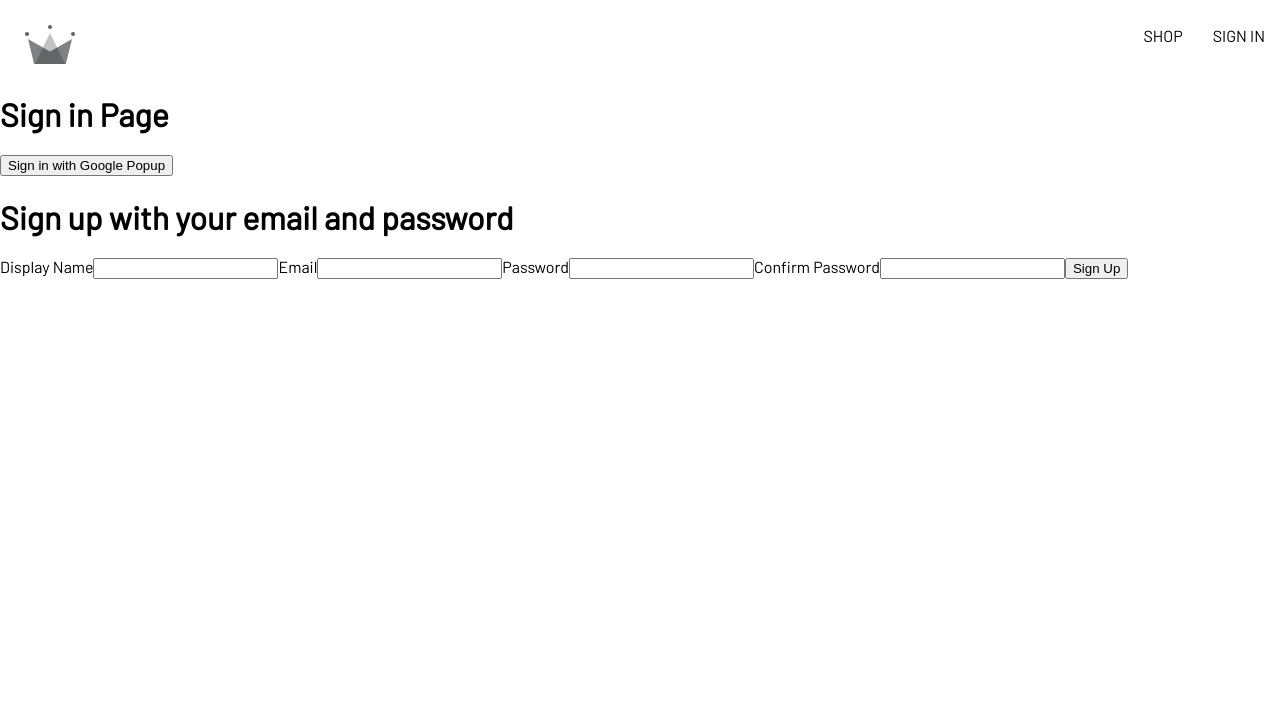
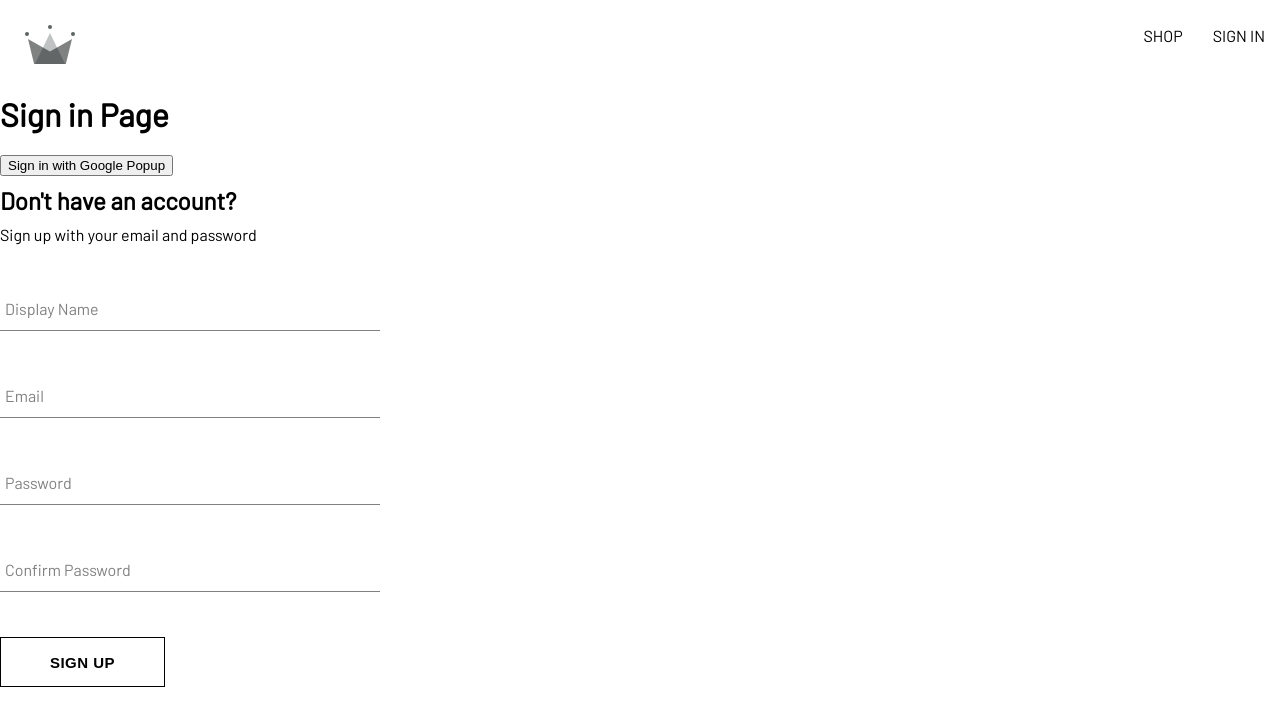
Before and after one commit to Ventuscoder/bb-wear-store, a React (Create React App) app: page /sign-in in a window 1280 px wide. Shown: the top 726 px of the page. Built offline with nearby package versions, Linux system fonts and the light colour scheme.

Commit message:
Create sign up form component and button component

```diff
--- /dev/null
+++ b/src/components/button/button.component.jsx
@@ -0,0 +1,17 @@
+import './button.styles.scss'
+
+const BUTTON_TYPE_CLASSES = {
+    google: 'google-sign-in',
+    inverted: 'inverted',
+
+}
+
+function Button({ children, buttonType, ...otherProps }) {
+    return (
+        <button className={`button-container ${BUTTON_TYPE_CLASSES[buttonType]}`} {...otherProps}>
+            {children}
+        </button>
+    )
+}
+
+export default Button
--- /dev/null
+++ b/src/components/button/button.styles.scss
@@ -0,0 +1,45 @@
+.button-container {
+  min-width: 165px;
+  width: auto;
+  height: 50px;
+  letter-spacing: 0.5px;
+  line-height: 50px;
+  padding: 0 35px 0 35px;
+  font-size: 15px;
+  background-color: black;
+  color: white;
+  text-transform: uppercase;
+  font-weight: bolder;
+  border: none;
+  cursor: pointer;
+  display: flex;
+  justify-content: center;
+
+  &:hover {
+    background-color: white;
+    color: black;
+    border: 1px solid black;
+  }
+
+  &.google-sign-in {
+    background-color: #4285f4;
+    color: white;
+
+    &:hover {
+      background-color: #357ae8;
+      border: none;
+    }
+  }
+
+  &.inverted {
+    background-color: white;
+    color: black;
+    border: 1px solid black;
+
+    &:hover {
+      background-color: black;
+      color: white;
+      border: none;
+    }
+  }
+}
--- /dev/null
+++ b/src/components/form-input/form-input.component.jsx
@@ -0,0 +1,12 @@
+import './form-input.styles.scss'
+
+function FormInput({ label, ...inputOptions }) {
+    return (
+        <div className="group">
+            <input className='form-input' {...inputOptions} />
+            <label className={`${inputOptions.value.length ? 'shrink': ''} form-input-label`}>{label}</label>
+        </div>
+    )
+}
+
+export default FormInput
--- /dev/null
+++ b/src/components/form-input/form-input.styles.scss
@@ -0,0 +1,54 @@
+$sub-color: grey;
+$main-color: black;
+
+@mixin shrinkLabel {
+  top: -14px;
+  font-size: 12px;
+  color: $main-color;
+}
+
+.group {
+  position: relative;
+  margin: 45px 0;
+
+  .form-input {
+    background: none;
+    background-color: white;
+    color: $sub-color;
+    font-size: 18px;
+    padding: 10px 10px 10px 5px;
+    display: block;
+    width: 100%;
+    border: none;
+    border-radius: 0;
+    border-bottom: 1px solid $sub-color;
+    margin: 25px 0;
+
+    &:focus {
+      outline: none;
+    }
+
+    &:focus ~ .form-input-label {
+      @include shrinkLabel();
+    }
+  }
+
+  input[type='password'] {
+    letter-spacing: 0.3em;
+  }
+
+  .form-input-label {
+    color: $sub-color;
+    font-size: 16px;
+    font-weight: normal;
+    position: absolute;
+    pointer-events: none;
+    left: 5px;
+    top: 10px;
+    transition: 300ms ease all;
+
+    &.shrink {
+      @include shrinkLabel();
+    }
+  }
+}
--- a/src/components/sign-up-form/sign-up-form.component.jsx
+++ b/src/components/sign-up-form/sign-up-form.component.jsx
@@ -1,5 +1,10 @@
 import { useState } from "react"
 import { createAuthUserWithEmailAndPassword, createUserDocumentFromAuth } from "../../utils/firebase/firebase.utils"
+
+import FormInput from "../form-input/form-input.component"
+import Button from "../button/button.component"
+
+import './sign-up-form.styles.scss'
 
 const defaultFormFields = {
     displayName: '',
@@ -42,18 +47,15 @@
     }
 
     return (
-        <div>
-            <h1>Sign up with your email and password</h1>
+        <div className="sign-up-container">
+            <h2>Don't have an account?</h2>
+            <span>Sign up with your email and password</span>
             <form onSubmit={handleSubmit}>
-                <label>Display Name</label>
-                <input type="text" required onChange={handleChange} name="displayName" />
-                <label>Email</label>
-                <input type="email" required onChange={handleChange} name="email" />
-                <label>Password</label>
-                <input type="password" required onChange={handleChange} name="password" />
-                <label>Confirm Password</label>
-                <input type="password" required onChange={handleChange} name="confirmPassword" />
-                <button type="submit">Sign Up</button>
+                <FormInput label='Display Name' type="text" required onChange={handleChange} name="displayName" value='' />
+                <FormInput label='Email' type="email" required onChange={handleChange} name="email" value='' />
+                <FormInput label='Password' type="password" required onChange={handleChange} name="password" value='' />
+                <FormInput label='Confirm Password' type="password" required onChange={handleChange} name="confirmPassword" value='' />
+                <Button type="submit" buttonType='inverted'>Sign Up</Button>
             </form>
         </div>
     )
--- /dev/null
+++ b/src/components/sign-up-form/sign-up-form.styles.scss
@@ -0,0 +1,9 @@
+.sign-up-container {
+    display: flex;
+    flex-direction: column;
+    width: 380px;
+
+    h2 {
+        margin: 10px 0;
+    }
+}
```
